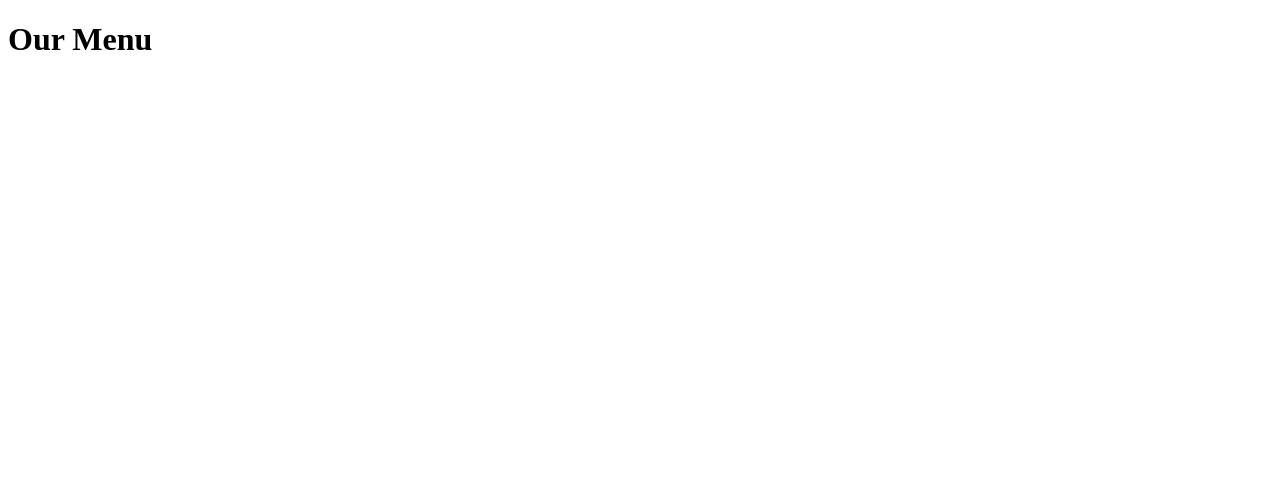
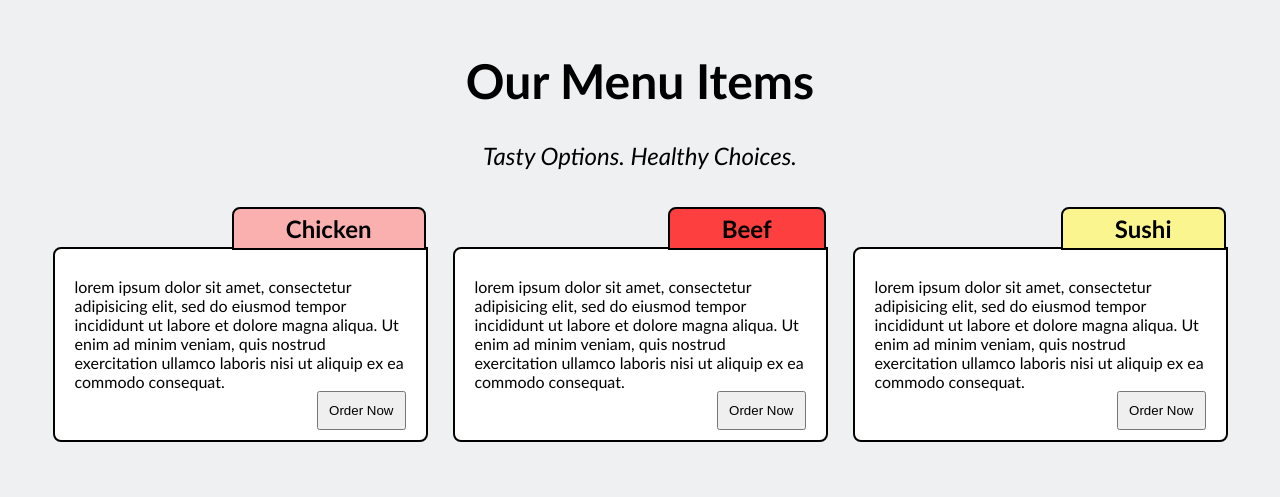
Before and after one commit to averymilton/Coursera-Assignments, a plain HTML site: page site/index.html in a window 1280 px wide. Drawn offline with Linux system fonts and the light colour scheme.

Commit message:
Update index.html

```diff
--- a/site/index.html
+++ b/site/index.html
@@ -1,11 +1,42 @@
 <!DOCTYPE html>
+
 <html>
+
 <head>
 	<meta charset="utf-8">
 	<meta name="viewport" content="width=device-width, initial-scale=1">
-	<title>Our Menu</title>
+	<link rel="stylesheet" href="styles.css">
+	<title>Module 2 Assignment</title>
 </head>
+
 <body>
-<h1>Our Menu</h1>
+
+<h1 class="title">Our Menu Items</h1>
+
+<h2 class="sub-title">Tasty Options. Healthy Choices.</h2>
+
+<div class="menu-container">
+
+	<div class="menu-item option-1">
+		<div class="menu-header chicken-header">Chicken</div>
+			<div class="menu-content">lorem ipsum dolor sit amet, consectetur adipisicing elit, sed do eiusmod tempor incididunt ut labore et dolore magna aliqua. Ut enim ad minim veniam, quis nostrud exercitation ullamco laboris nisi ut aliquip ex ea commodo consequat.</div>
+				<button class="button">Order Now</button>
+	</div>
+
+	<div class="menu-item option-2">
+		<div class="menu-header beef-header">Beef</div>
+			<div class="menu-content">lorem ipsum dolor sit amet, consectetur adipisicing elit, sed do eiusmod tempor incididunt ut labore et dolore magna aliqua. Ut enim ad minim veniam, quis nostrud exercitation ullamco laboris nisi ut aliquip ex ea commodo consequat.</div>
+				<button class="button">Order Now</button>
+	</div>
+
+	<div class="menu-item option-3">
+		<div class="menu-header sushi-header">Sushi</div>
+			<div class="menu-content">lorem ipsum dolor sit amet, consectetur adipisicing elit, sed do eiusmod tempor incididunt ut labore et dolore magna aliqua. Ut enim ad minim veniam, quis nostrud exercitation ullamco laboris nisi ut aliquip ex ea commodo consequat.</div>
+				<button class="button">Order Now</button>
+	</div>
+
+</div>
+
 </body>
+
 </html>
```
